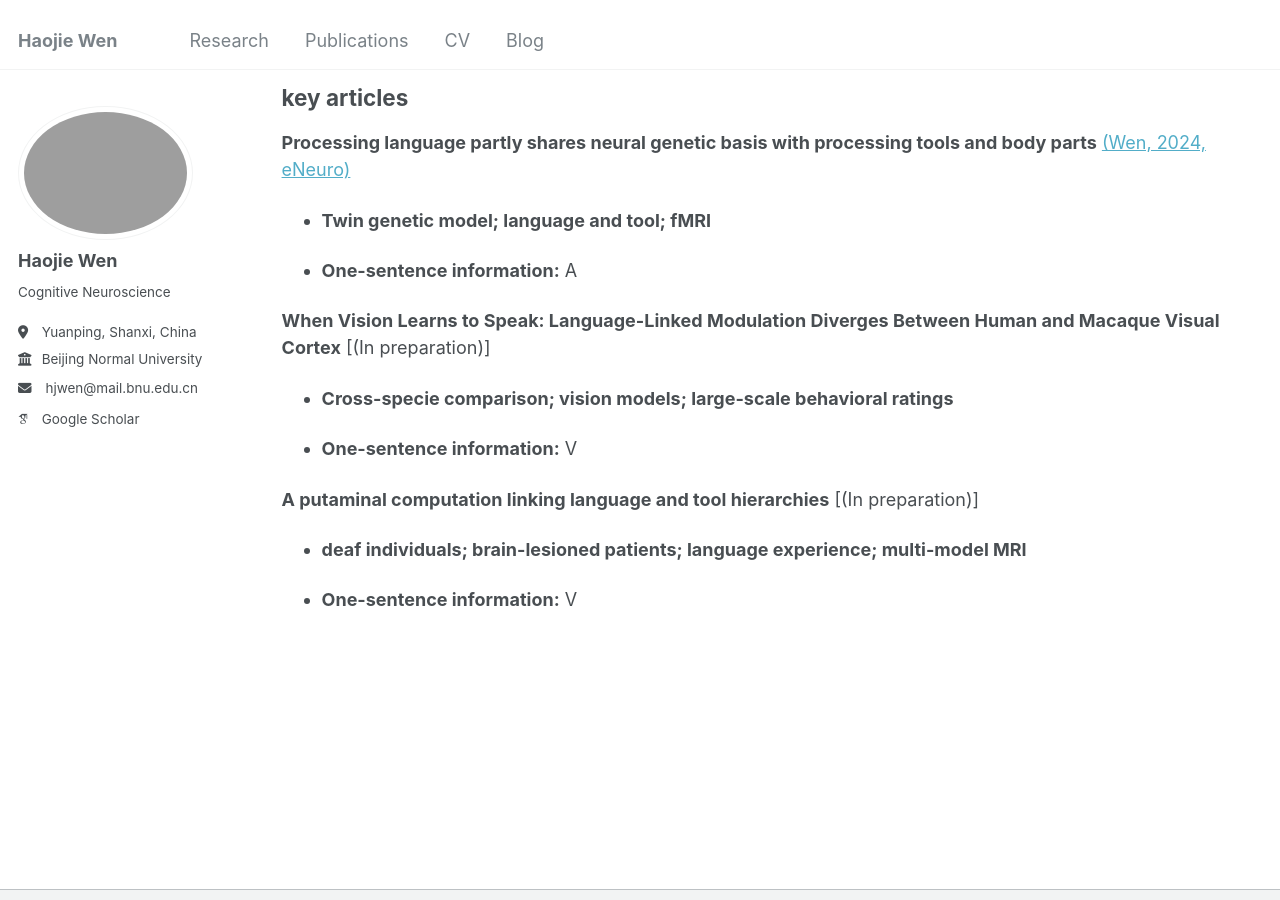
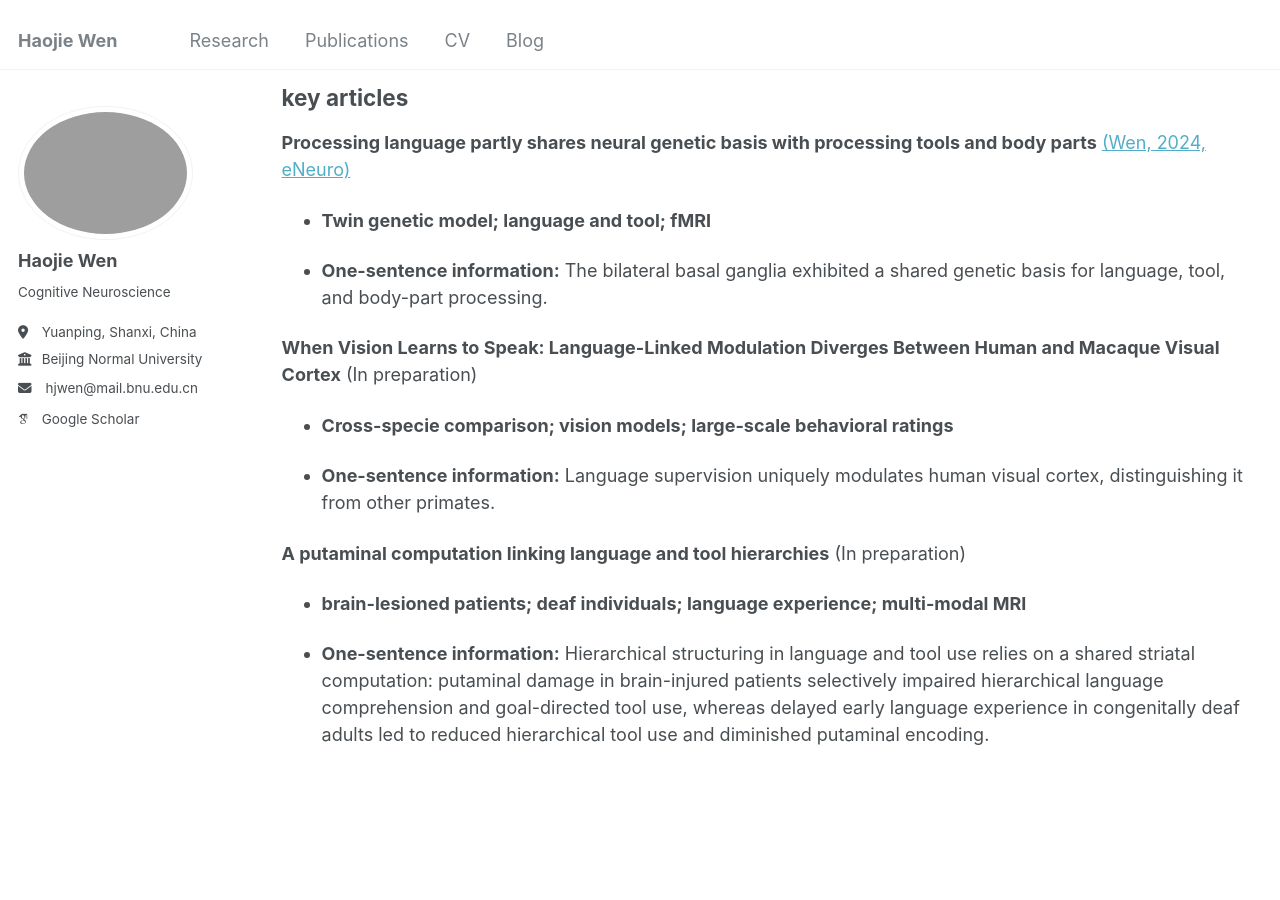
Before and after one commit to happyhaojie/happyhaojie.github.io, a Jekyll site: the page built from _pages/research.md, in a window 1280 px wide and 900 px high, scrolled down 1500 px. Built offline with Jekyll 4.4.1, drawn with Linux system fonts in a browser that asks for light colours; some web fonts are replaced.

Commit message:
Update research.md

```diff
--- a/_pages/research.md
+++ b/_pages/research.md
@@ -41,16 +41,16 @@ Does language influence more fundamental cognitive functions, such as vision? We
 
 - **Twin genetic model; language and tool; fMRI**
 
-- **One-sentence information:** A
+- **One-sentence information:** The bilateral basal ganglia exhibited a shared genetic basis for language, tool, and body-part processing.
 
-**When Vision Learns to Speak: Language-Linked Modulation Diverges Between Human and Macaque Visual Cortex** [(In preparation)]
+**When Vision Learns to Speak: Language-Linked Modulation Diverges Between Human and Macaque Visual Cortex** (In preparation)
 
 - **Cross-specie comparison; vision models; large-scale behavioral ratings**
 
-- **One-sentence information:** V
+- **One-sentence information:** Language supervision uniquely modulates human visual cortex, distinguishing it from other primates.
 
-**A putaminal computation linking language and tool hierarchies** [(In preparation)]
+**A putaminal computation linking language and tool hierarchies** (In preparation)
 
-- **deaf individuals; brain-lesioned patients; language experience; multi-model MRI**
+- **brain-lesioned patients; deaf individuals; language experience; multi-modal MRI**
 
-- **One-sentence information:** V
+- **One-sentence information:** Hierarchical structuring in language and tool use relies on a shared striatal computation: putaminal damage in brain-injured patients selectively impaired hierarchical language comprehension and goal-directed tool use, whereas delayed early language experience in congenitally deaf adults led to reduced hierarchical tool use and diminished putaminal encoding.
```
